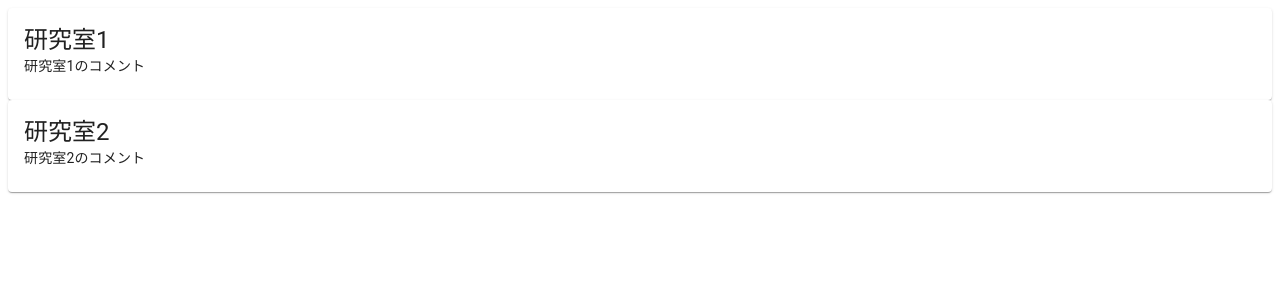
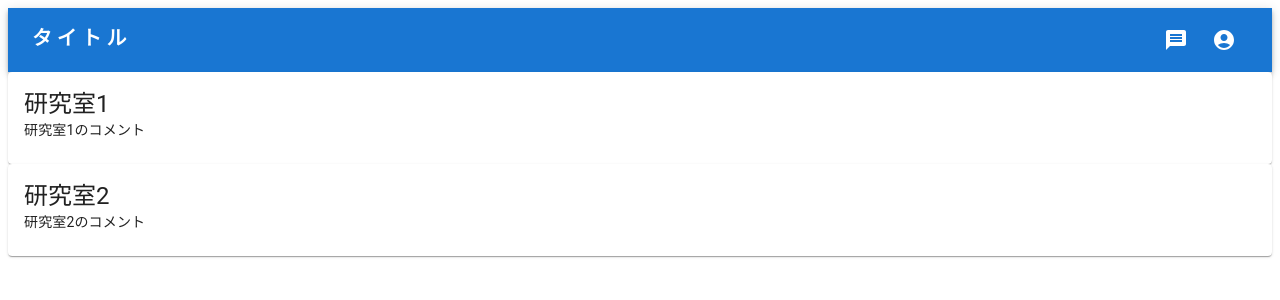
Before and after one commit to nagao-lab/student-laboratory-matching-app, a Next.js app in the folder student-frontend/: page / in a window 1280 px wide. Shown: the top 300 px of the page. Built offline with nearby package versions, Linux system fonts and the light colour scheme.

Commit message:
add: 共通化レイアウト

```diff
--- a/student-frontend/package.json
+++ b/student-frontend/package.json
@@ -11,6 +11,7 @@
   "dependencies": {
     "@emotion/react": "^11.11.1",
     "@emotion/styled": "^11.11.0",
+    "@mui/icons-material": "^5.14.9",
     "@mui/material": "^5.14.9",
     "@types/node": "20.6.0",
     "@types/react": "18.2.21",
@@ -25,8 +26,8 @@
     "eslint-plugin-sort-exports": "^0.8.0",
     "eslint-plugin-unused-imports": "^3.0.0",
     "get-graphql-schema": "^2.1.2",
+    "next": "13.4.19",
     "prettier": "^3.0.0",
-    "next": "13.4.19",
     "react": "18.2.0",
     "react-dom": "18.2.0",
     "typescript": "5.2.2"
--- a/student-frontend/src/app/(authenticarted)/layout.tsx
+++ b/student-frontend/src/app/(authenticarted)/layout.tsx
@@ -1,11 +1,67 @@
+'use client';
+
+import { Box, AppBar, Toolbar, Typography, IconButton} from "@mui/material";
+import {AccountCircle, Message} from '@mui/icons-material';
 import { ReactNode } from "react";
+import { useRouter } from "next/navigation";
 
 const Layout = ({ children }: { children: ReactNode }) => {
   // TODO 共通化ヘッダー : MuiのAppBarコンポーネントを配置してください
   // TODO 共通化ヘッダー : AppBarを上部固定にしてください
   // TODO 共通化ヘッダー : AppBarの中にタイトルを入れてください
   // TODO 共通化ヘッダー : タイトルをクリックするとルートディレクトリに遷移するようにしてください
-  return <>{children}</>;
+  const router = useRouter();
+  return(
+    <>
+      <Box sx={{ flexGrow: 1 }}>
+        <AppBar position="static">
+          <Toolbar>
+            <Typography
+              variant="h6"
+              noWrap
+              component="a"
+              href="/"
+              sx={{
+                mr: 2,
+                display: { xs: 'none', md: 'flex' },
+                fontFamily: 'monospace',
+                fontWeight: 700,
+                letterSpacing: '.3rem',
+                color: 'inherit',
+                textDecoration: 'none',
+              }}>
+              タイトル
+            </Typography>
+
+            <div style={{ flexGrow: 1 }}></div>
+              <IconButton
+                size="large"
+                aria-label="account of current user"
+                aria-controls="menu-appbar"
+                aria-haspopup="true"
+                onClick={() => router.push("/messages")}
+                color="inherit"
+              >
+                <Message />
+              </IconButton>
+
+              <IconButton
+                size="large"
+                aria-label="account of current user"
+                aria-controls="menu-appbar"
+                aria-haspopup="true"
+                onClick={() => router.push("/student")}
+                color="inherit"
+              >
+                <AccountCircle />
+              </IconButton>
+
+          </Toolbar>
+        </AppBar>
+      </Box>
+      {children}
+    </>
+  );
 };
 
 export default Layout;
```
Also changed, not shown: 1 other file (tests, documents, lock files or other folders).
